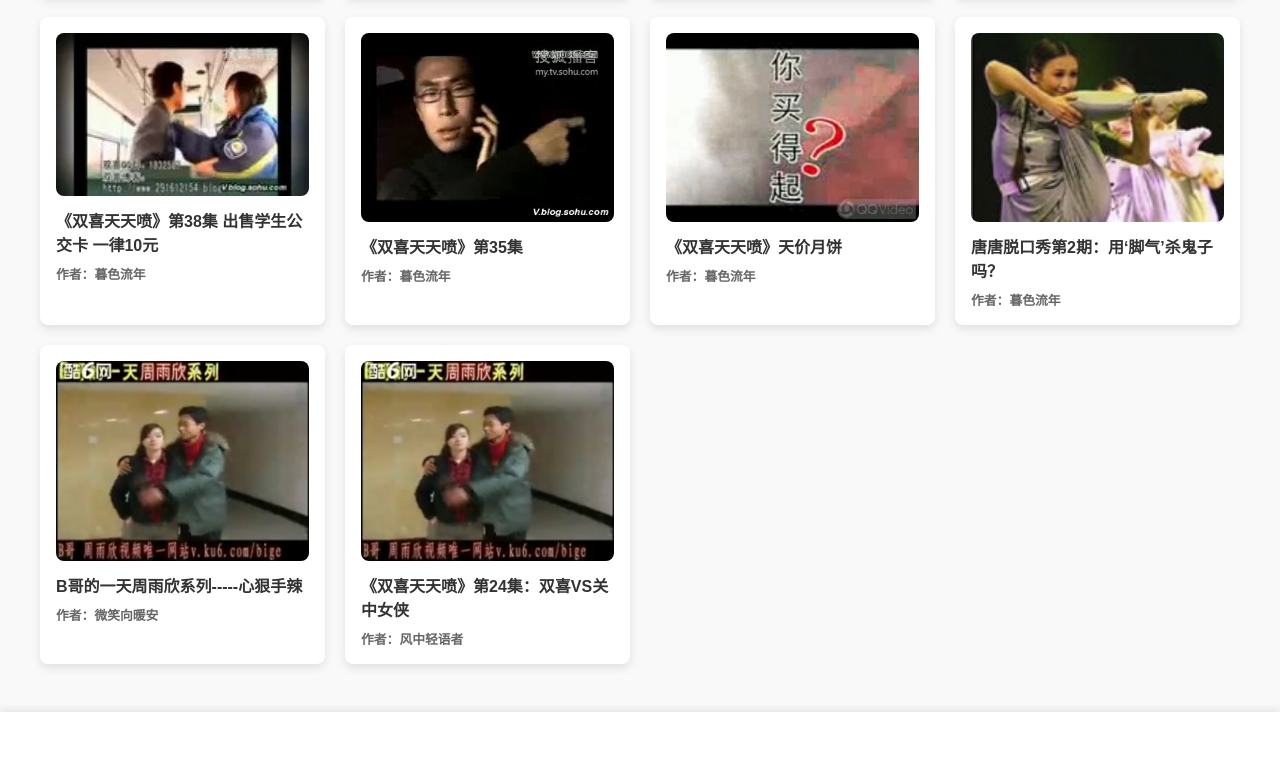
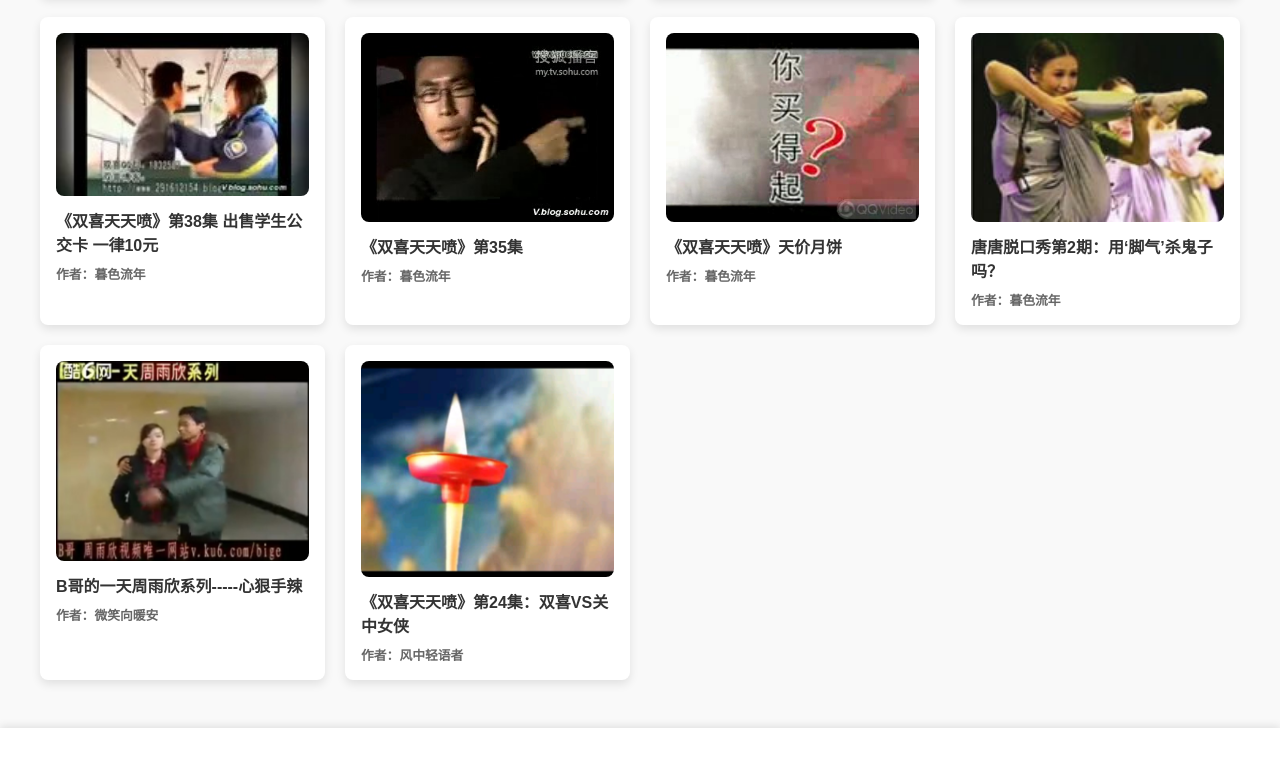
Before and after one commit to BigEVideo/BigEVideo.github.io, a plain HTML site: page index.html in a window 1280 px wide. Shown: the part 416-1173 px from the top of the page. Drawn offline with Linux system fonts and the light colour scheme.

Commit message:
index.html

```diff
--- a/index.html
+++ b/index.html
@@ -234,7 +234,7 @@
             <p class="author">作者：微笑向暖安</p>
         </div>
         <div class="video-item" data-id="10">
-            <img src="image/videoimg/9.jpg" alt="Video Thumbnail">
+            <img src="image/videoimg/10.jpg" alt="Video Thumbnail">
             <p>《双喜天天喷》第24集：双喜VS关中女侠</p>
             <p class="author">作者：风中轻语者</p>
         </div>
```
